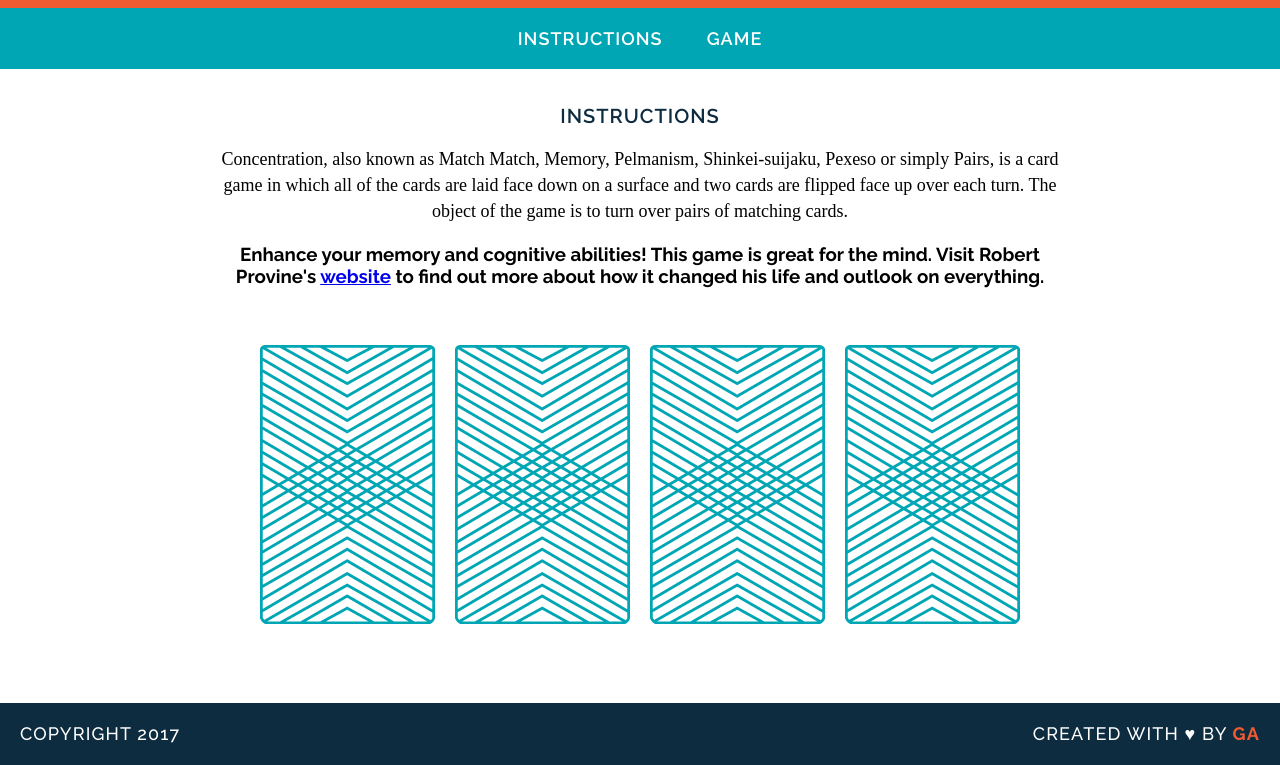
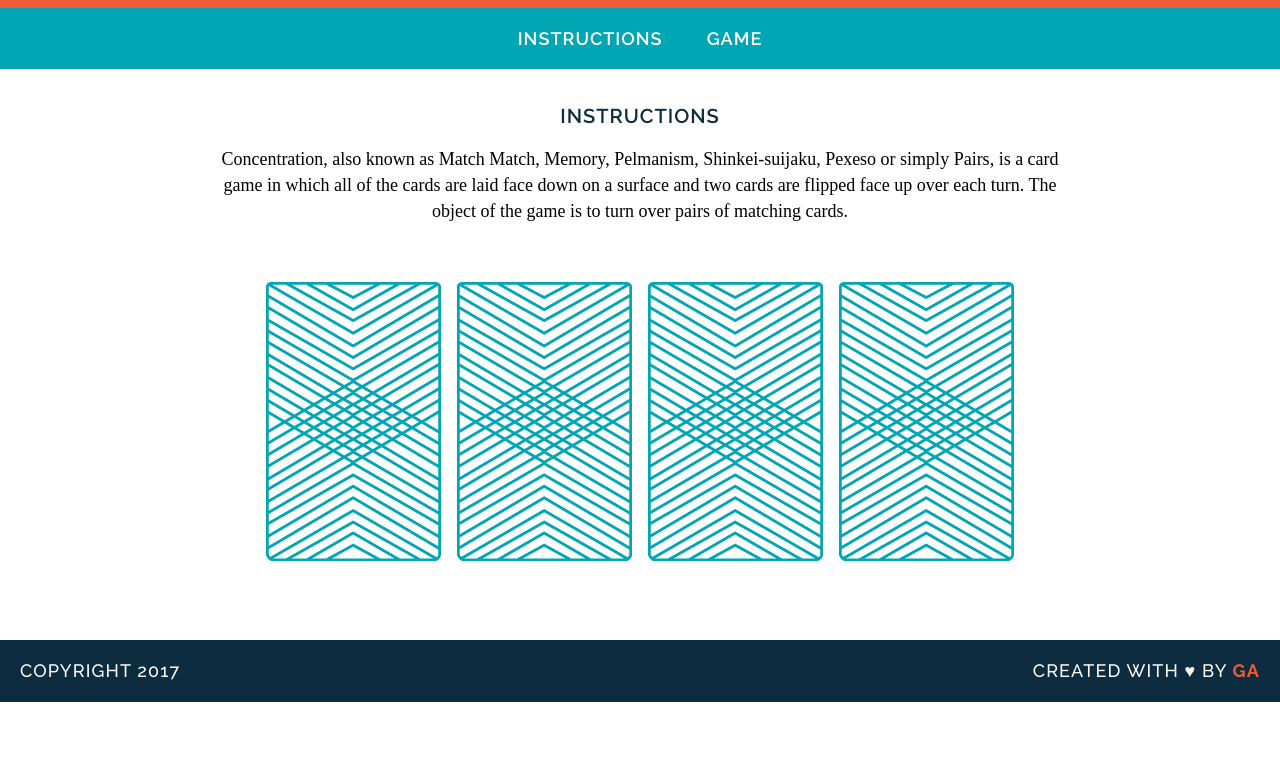
Before and after one commit to robertprovine/wdi-fundamentals-memorygame, a plain HTML site: page index.html in a window 1280 px wide. Shown: the part 105-870 px from the top of the page. After the commit the page ends 807 px from the top, so only its background shows below. Drawn offline with Linux system fonts and the light colour scheme; a web font is replaced by a local one.

Commit message:
created game logic

```diff
--- a/index.html
+++ b/index.html
@@ -17,12 +17,7 @@
   <main>
     <h2 class="pageTitle">Instructions</h2>
     <p>Concentration, also known as Match Match, Memory, Pelmanism, Shinkei-suijaku, Pexeso or simply Pairs, is a card game in which all of the cards are laid face down on a surface and two cards are flipped face up over each turn. The object of the game is to turn over pairs of matching cards.</p>
-    <h3>Enhance your memory and cognitive abilities! This game is great for the mind. Visit Robert Provine's <a href="#">website</a> to find out more about how it changed his life and outlook on everything.</h3>
-    <div>
-      <img src="images/back.png" alt="Queen of Diamonds">
-      <img src="images/back.png" alt="Queen of Hearts">
-      <img src="images/back.png" alt="King of Diamonds">
-      <img src="images/back.png" alt="King of Hearts">
+    <div id="game-board" class="board clearfix">
     </div>
   </main>
   <footer class="clearfix">
--- a/js/main.js
+++ b/js/main.js
@@ -31,15 +31,28 @@ var checkForMatch = function () {
   }
 }
 
-var flipCard = function (cardId) {
+var flipCard = function () {
+  var cardId = this.getAttribute("data-id");
   console.log("User flipped " + cards[cardId].rank);
   console.log("Suit: " + cards[cardId].suit);
   console.log("Card Image: " + cards[cardId].cardImage);
   cardsInPlay.push(cards[cardId].rank);
+  this.setAttribute("src", cards[cardId].cardImage);
   if (cardsInPlay.length === 2) {
     checkForMatch();
   }
 }
 
-flipCard(0);
-flipCard(2);
+var createBoard = function () {
+  var cardElement;
+  var gameBoard = document.getElementById("game-board");
+  for (var i = 0; i < cards.length; i++) {
+    cardElement = document.createElement("img");
+    cardElement.setAttribute("src", "images/back.png")
+    cardElement.setAttribute("data-id", i);
+    cardElement.addEventListener("click", flipCard);
+    gameBoard.appendChild(cardElement);
+  }
+}
+
+createBoard();
```
